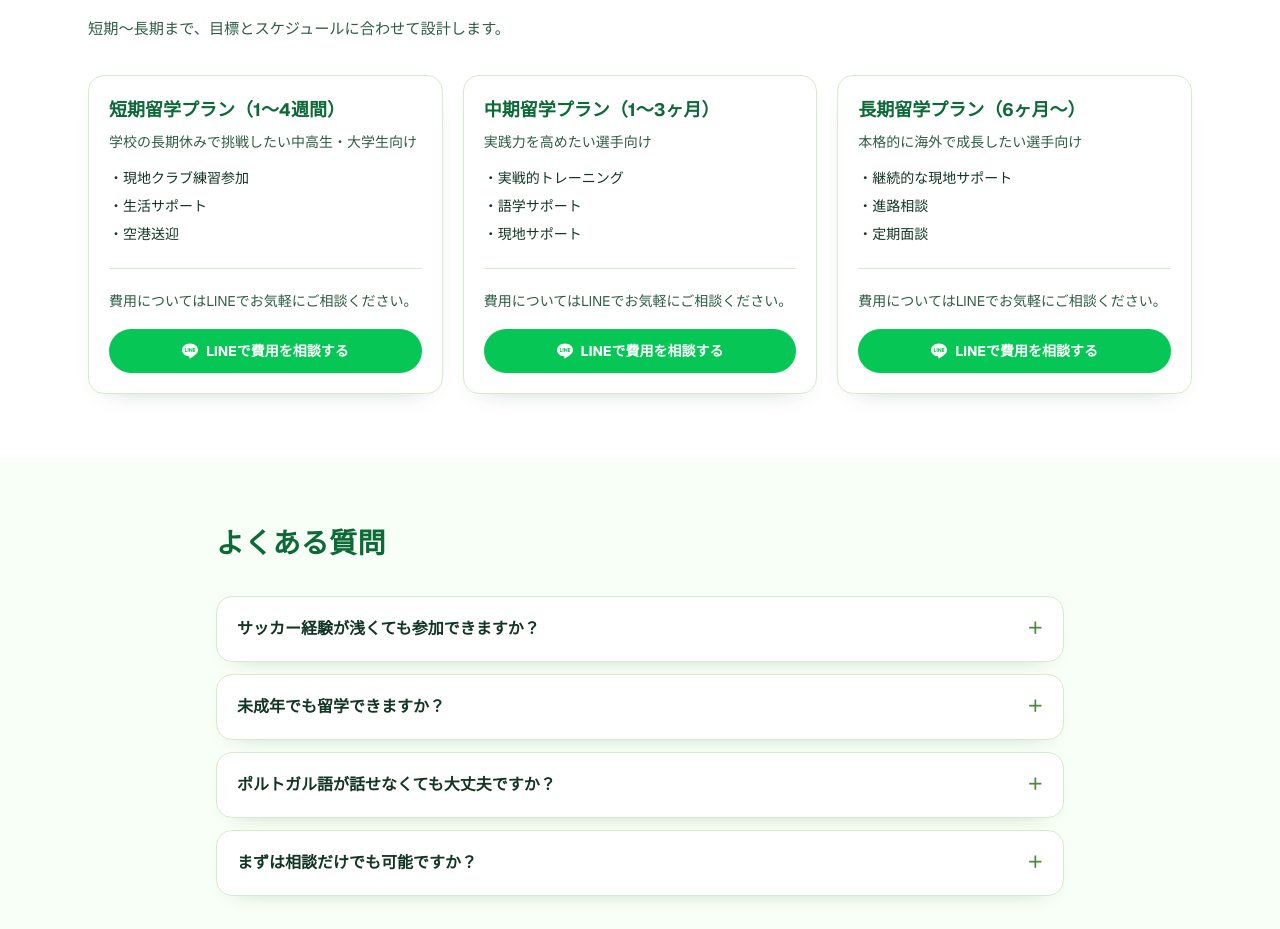
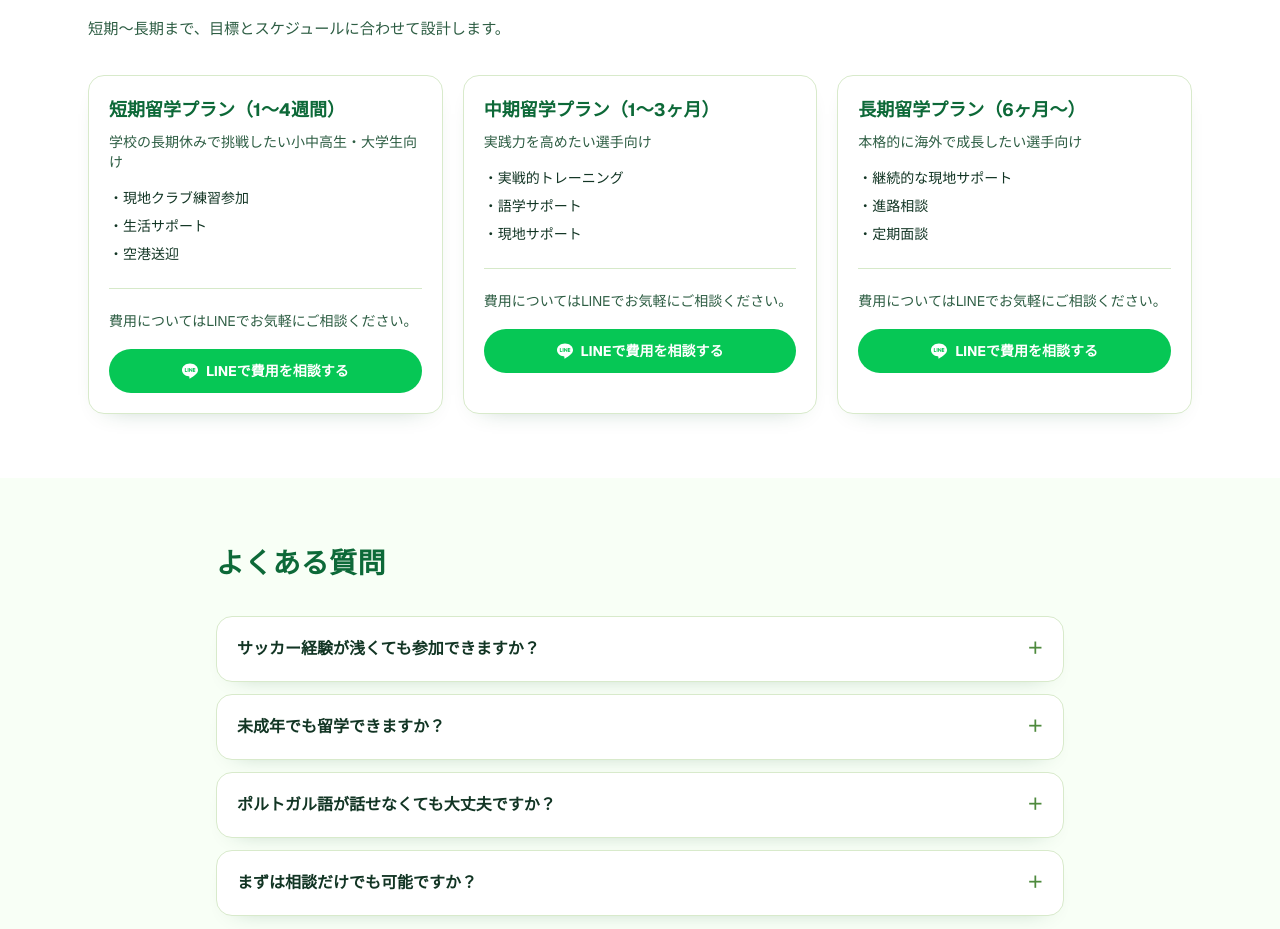
Before and after one commit to roki0711416-hash/parasonho, a Next.js app: page / in a window 1280 px wide. Shown: the part 1280-2209 px from the top of the page. Built offline with nearby package versions, Linux system fonts and the light colour scheme.

Commit message:
fix: include elementary school students in short-term plan target

```diff
--- a/app/page.tsx
+++ b/app/page.tsx
@@ -7,7 +7,7 @@ export default function Home() {
   const plans = [
     {
       title: "短期留学プラン（1〜4週間）",
-      target: "学校の長期休みで挑戦したい中高生・大学生向け",
+      target: "学校の長期休みで挑戦したい小中高生・大学生向け",
       points: ["現地クラブ練習参加", "生活サポート", "空港送迎"],
     },
     {
```
